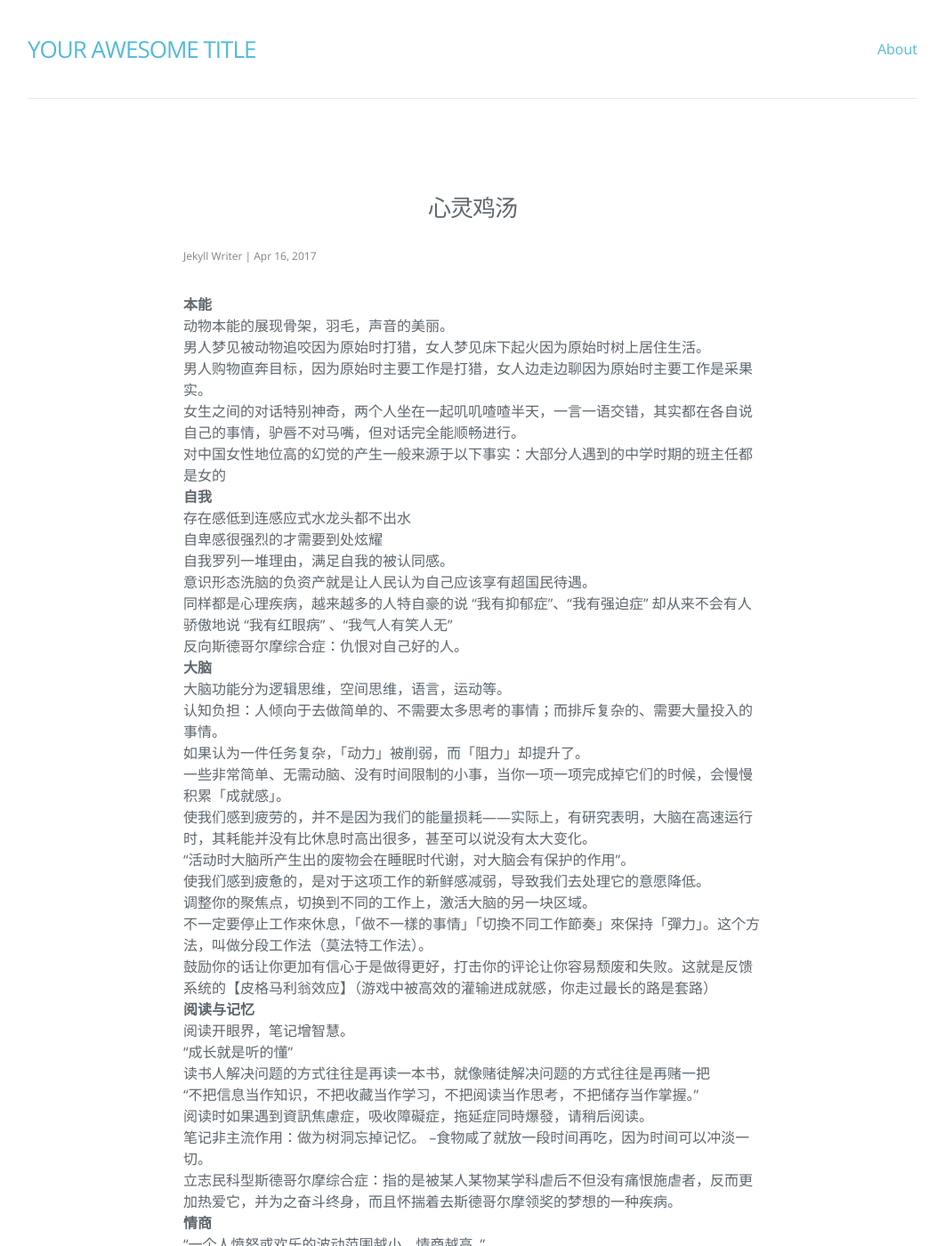
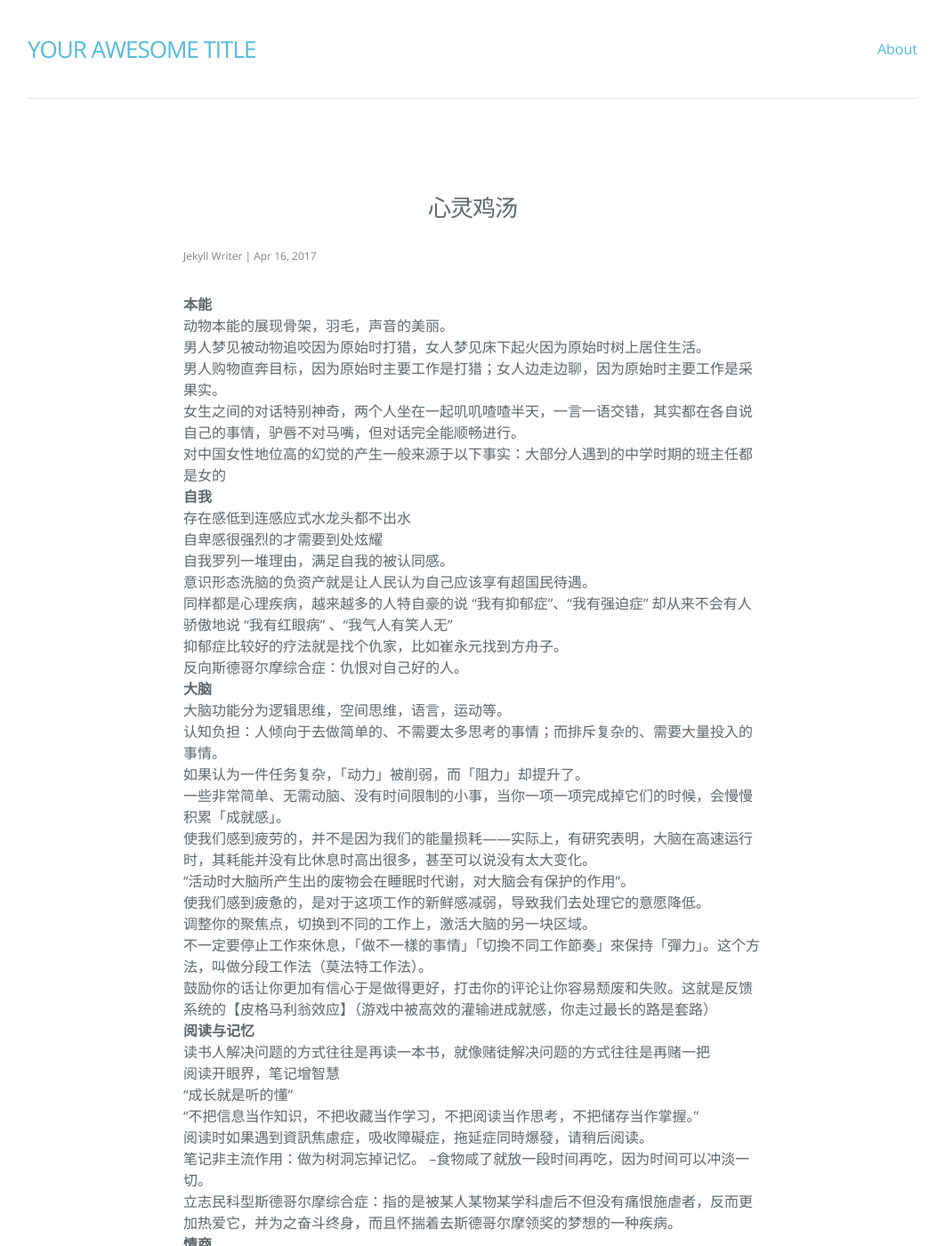
Before and after one commit to hebbank/aceo, a Jekyll site: the page built from _posts/2017-04-16-jt.md, in a window 1280 px wide and 1400 px high. Shown: the whole window at 89% size, without its empty margins (109-1171 px from the left). Built offline with Jekyll 4.4.1, drawn with Linux system fonts in a browser that asks for light colours; nearby versions of some CDN libraries; some of the changed text lies outside the part shown.

Commit message:
Update 心灵鸡汤

```diff
--- a/_posts/2017-04-16-jt.md
+++ b/_posts/2017-04-16-jt.md
@@ -7,7 +7,7 @@ tags: 鸡汤
 **本能**
 动物本能的展现骨架，羽毛，声音的美丽。
 男人梦见被动物追咬因为原始时打猎，女人梦见床下起火因为原始时树上居住生活。
-男人购物直奔目标，因为原始时主要工作是打猎，女人边走边聊因为原始时主要工作是采果实。
+男人购物直奔目标，因为原始时主要工作是打猎；女人边走边聊，因为原始时主要工作是采果实。
 女生之间的对话特别神奇，两个人坐在一起叽叽喳喳半天，一言一语交错，其实都在各自说自己的事情，驴唇不对马嘴，但对话完全能顺畅进行。
 对中国女性地位高的幻觉的产生一般来源于以下事实：大部分人遇到的中学时期的班主任都是女的
 **自我**
@@ -16,6 +16,7 @@ tags: 鸡汤
 自我罗列一堆理由，满足自我的被认同感。
 意识形态洗脑的负资产就是让人民认为自己应该享有超国民待遇。
 同样都是心理疾病，越来越多的人特自豪的说 “我有抑郁症”、“我有强迫症” 却从来不会有人骄傲地说 “我有红眼病” 、“我气人有笑人无”
+抑郁症比较好的疗法就是找个仇家，比如崔永元找到方舟子。
 反向斯德哥尔摩综合症：仇恨对自己好的人。
 **大脑**
 大脑功能分为逻辑思维，空间思维，语言，运动等。
@@ -29,9 +30,9 @@ tags: 鸡汤
 不一定要停止工作來休息，「做不一樣的事情」「切換不同工作節奏」來保持「彈力」。这个方法，叫做分段工作法（莫法特工作法）。
 鼓励你的话让你更加有信心于是做得更好，打击你的评论让你容易颓废和失败。这就是反馈系统的【皮格马利翁效应】（游戏中被高效的灌输进成就感，你走过最长的路是套路）
 **阅读与记忆**
-阅读开眼界，笔记增智慧。
+读书人解决问题的方式往往是再读一本书，就像赌徒解决问题的方式往往是再赌一把
+阅读开眼界，笔记增智慧
 “成长就是听的懂”
-读书人解决问题的方式往往是再读一本书，就像赌徒解决问题的方式往往是再赌一把
 “不把信息当作知识，不把收藏当作学习，不把阅读当作思考，不把储存当作掌握。”
 阅读时如果遇到資訊焦慮症，吸收障礙症，拖延症同時爆發，请稍后阅读。
 笔记非主流作用：做为树洞忘掉记忆。 --食物咸了就放一段时间再吃，因为时间可以冲淡一切。
@@ -41,7 +42,6 @@ tags: 鸡汤
 一件事复杂了让人焦虑，简单了让人无聊，自我适应。
 人对一件事条件反射式的排斥可能不怪自己，但要从怪圈中解脱。
 木桶定律是讲一只水桶能装多少水取决于它最短的那块木板。
-
 **时间**
 罗马不是一天建成的，想做事永远不晚。
 人类的创造发明可以归结为两种：第一种能为人类节约时间，我们称之为物质文明；第二种能把人类节约下来的时间浪费掉，我们称之为精神文明。
@@ -59,6 +59,6 @@ tags: 鸡汤
 “道歉有用的话 香奈儿出那么多包干啥” --如果一直生气就是用别人的错误惩罚自己。
 自己耽误一些时间没感觉，别人耽误自己相同的时间就无法忍受。——律己是宗教，律人是邪教。
 长了颗红楼梦的心，却生在水浒的世界，想交些三国里的桃园兄弟，却总遇到西游记里的妖魔鬼怪
-抑郁症比较好的疗法就是找个仇家，比如崔永元找到方舟子。
+刀尔登：“中国人只有在安全的时候才是勇敢的、在免费的时候才是慷慨的、在浅薄的时候才是动情的、在愚蠢的时候才是真诚的”
 人有时为了大目标，牺牲小利益。现实中的例子：打麻将不胡牌，打扑克从大往小出。
 扑克游戏不暴露情绪是策略，不等于不沟通，自闭。姚明不会像其他名人一样带个帽子墨镜。
```
